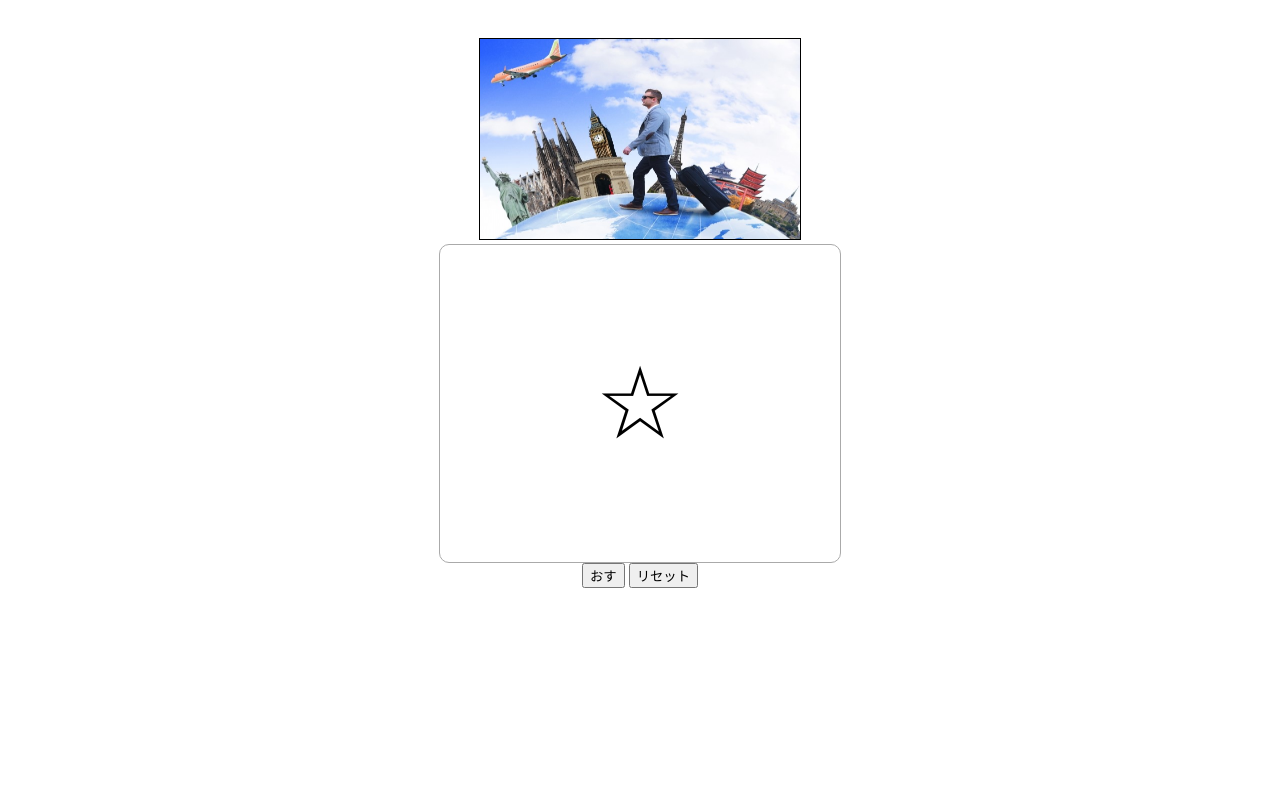
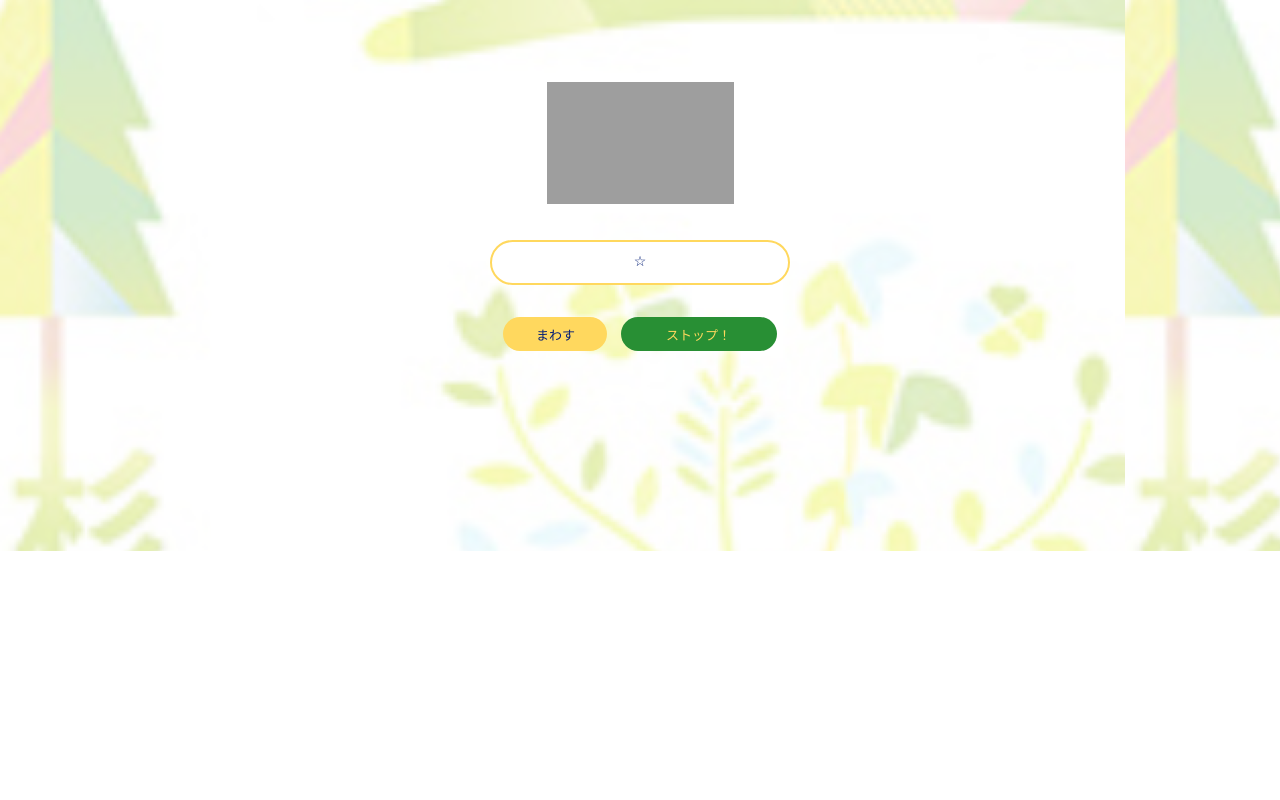
Before and after one commit to slotrip/slotrip, a PHP site: page / in a window 1280 px wide. Run offline with PHP 8.4, Linux system fonts and the light colour scheme; data that the repository does not hold is empty; a stand-in replaces the project's code that opens the database connection; grey boxes are pictures that could not be loaded.

Commit message:
差分Fix

```diff
--- a/index.tpl
+++ b/index.tpl
@@ -6,30 +6,22 @@
 <link rel="stylesheet" type="text/css" href="style/style.css">
 </head>
 <body>
+ <div class="wrapper">
   <div class="parent">
-  <div class="inner">
-    <div class="tablecell">
-      <div class="photo1">
-        <img src="images/ryokou.jpg" width="320px" height="200px" border="1px">
-      </div>
-      <div border="2">
-        <div id="dram" class="center">
+    <img src="images/slo-trip@3x.png" width="320px" height="200px" border="1px">
+    <div id="dram" class="clearfix">
       <p>☆</p>
       </div>
+      <button id="start" type="button" value="" onClick="dramreset()">まわす</button>
       <tr>
-            <button type="button" type = “submit” value="" onClick="dramstop(0,lists)">おす</button><!--引数でリストデータ渡しました-->
+        <button id="stop" type="button" type = “submit” value="" onClick="dramstop(0,lists)">ストップ！</button><!--引数でリストデータ渡しました-->
       </tr>
-            <button type="button" value="" onClick="dramreset()">リセット</button>
     </div>
   </div>
+  <div class="list">
+    <div class="dev1" id="listdata"></div>
   </div>
  </div>
-
-    <div class="list">
-      <!-- <p>スロットと一覧で各自マージン取ったりして、良い感じにしていただけますか…。</p> -->
-      <div id="listdata"></div>
-    </div>
-
 
 <script language="JavaScript">
 //keywords = new Array("とうきょう","ぐんま","栃木","いばらき","さいたま","かながわ");
@@ -106,10 +98,12 @@ function getListData(lists,key_id){
     if(lists[key]['key_id'] == key_id){
 
       //リストに表示したいタグはここの変数に追加していってください。タグはとりあえずdivにしているので変更していただけると…
+      listhtml += '<div class="dev1">';
       listhtml += '<div><a href="./detail.php?list_id=' + lists[key]['list_id'] + '">' + lists[key]['title'] + '</a></div>';
       listhtml += '<div>' + lists[key]['catch_text'] + '</div>';
       listhtml += '<div>' + lists[key]['prefecture'] + '</div>';
       listhtml += '<div>' + lists[key]['address_desc'] + '</div>';
+      listhtml += '</div>'
       listhtml += '<br>';
 
     }
--- a/style/style.css
+++ b/style/style.css
@@ -1,34 +1,122 @@
-p{
-  font-size: 100px;
-}
-.center{
-  border: 1px solid #aaa;
-  width: 400px;
-  text-align: center;
-  border-radius: 10px;
-  -webkit-border-radius: 10px;
-  -moz-border-radius: 10px;
+@charset "utf-8";
+
+html {
+    height: 100%;
 }
 
-.parent{
-  padding: 20px;              /* 余白指定 */
-  text-align:  center;        /* 中央寄せ */
-  /* height: 100px; 高さが小さすぎるので…　高さは指定しなくても勝手に広がるので大丈夫なはずです*/
-}
- .inner{
-   display:inline-block;
-   padding:10px;
+body {
+    background-color: #fff;
+    font-family: "Avenir Next", Verdana, "游ゴシック", YuGothic,"ヒラギノ角ゴ Pro W3","Hiragino Kaku Gothic Pro","ＭＳ　Ｐゴシック","MS PGothic",sans-serif;
+    font-weight: 300;
+    color: #222;
+    text-align: center;
+    height: 100%;
+    width: 100%;
+    position: relative;
+    margin: 0;
 }
 
-.tablecell{
-  text-align: center;
-  display: table-cell;
-  vertical-align: middle;
-  width: 200px;
-  height: 250px;
-  margin: 20px;
+* {
+    box-sizing: border-box;
+    margin: 0;
+    padding: 0;
 }
+
+p {
+  font-size: 14px;
+  line-height: 2em;
+  margin-bottom: 5px;
+}
+
+a, a:visited, a:visited {
+  text-decoration: none !important;
+  color: #555;
+}
+
+.clearfix::after {
+    content: "";
+    display: block;
+    clear: both;
+}
+
+.pointer:hover {
+    cursor: pointer !important;
+   }
+
+.parent {
+background-image: url(../images/backgraund@3x.png);
+background-repeat: repeat;
+text-align:  center;        /* 中央寄せ */
+position: relative;
+padding-bottom: 200px;
+}
+
+img {
+  border: none;
+  margin: 82px 94px 0;
+  width: 187px;
+  height: 122px;
+}
+
+#dram {
+  background-color: #fff;
+  width: 300px;
+  height: 45px;
+  color: #051f76;
+  font-size: 20px;
+  font-weight: 600;
+  border: 2px solid #ffd85e;
+  border-radius: 23px;
+  margin: 32px auto 32px;
+  padding: 5px;
+  position: relative;
+}
+
+#start {
+  background-color: #ffd85e;
+  color: #051f76;
+  font-size: 13px;
+  font-weight: 600px;
+  width: 104px;
+  height: 34px;
+  margin: 0 4px;
+  border: none;
+  border-radius: 17px;
+  display: inline-block;
+}
+
+#stop {
+  background-color: #288f34;
+  color: #ffd85e;
+  font-size: 13px;
+  font-weight: 600px;
+  width: 156px;
+  height: 34px;
+  margin: 0 4px;
+  border: none;
+  border-radius: 17px;
+  display: inline-block;
+}
+
 .list{
-  width:90%;
-  margin:10px 5%;
+  width: 90%;
+  margin: 10px 5%;
 }
+
+/* 「DownToUp」の動作内容 */
+@keyframes DownToUp {
+  0% {
+    opacity: 0;/* 透明 */
+    transform: translateY(50px);/* Y軸方向に50px */
+  }
+  100% {
+    opacity: 1;/* 不透明 */
+    transform: translateY(0);
+  }
+}
+
+/* 「DownToUp」を適用する箇所 */
+.dev1 {
+  animation-duration: 3s;/* アニメーション時間 */
+  animation-name: DownToUp;/* アニメーション名 */
+}
```
Also changed, not shown: images/arrow@3x.png (added), images/backgraund@3x.png (added), images/detial@3x.png (added), images/instagram@3x.png (added), images/logo-line@3x.png (added), 1 other file. Lines whose indentation alone changed are shown as unchanged.
